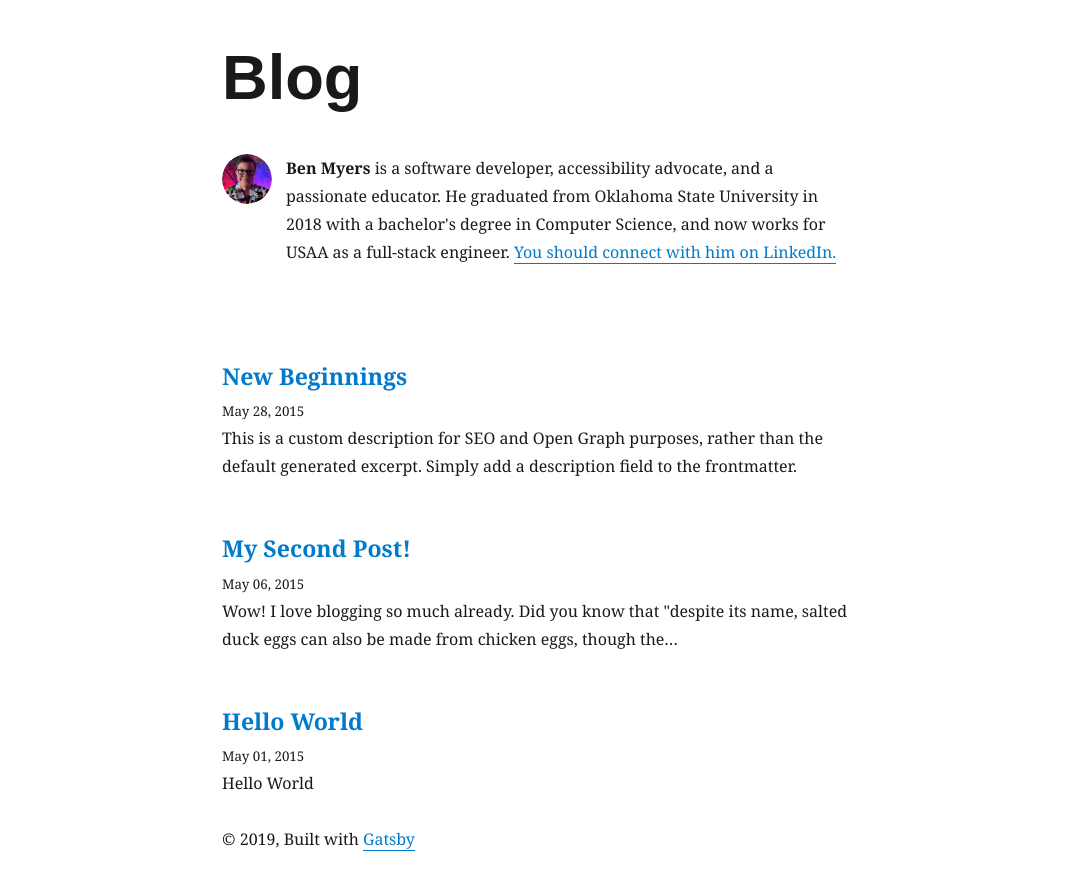
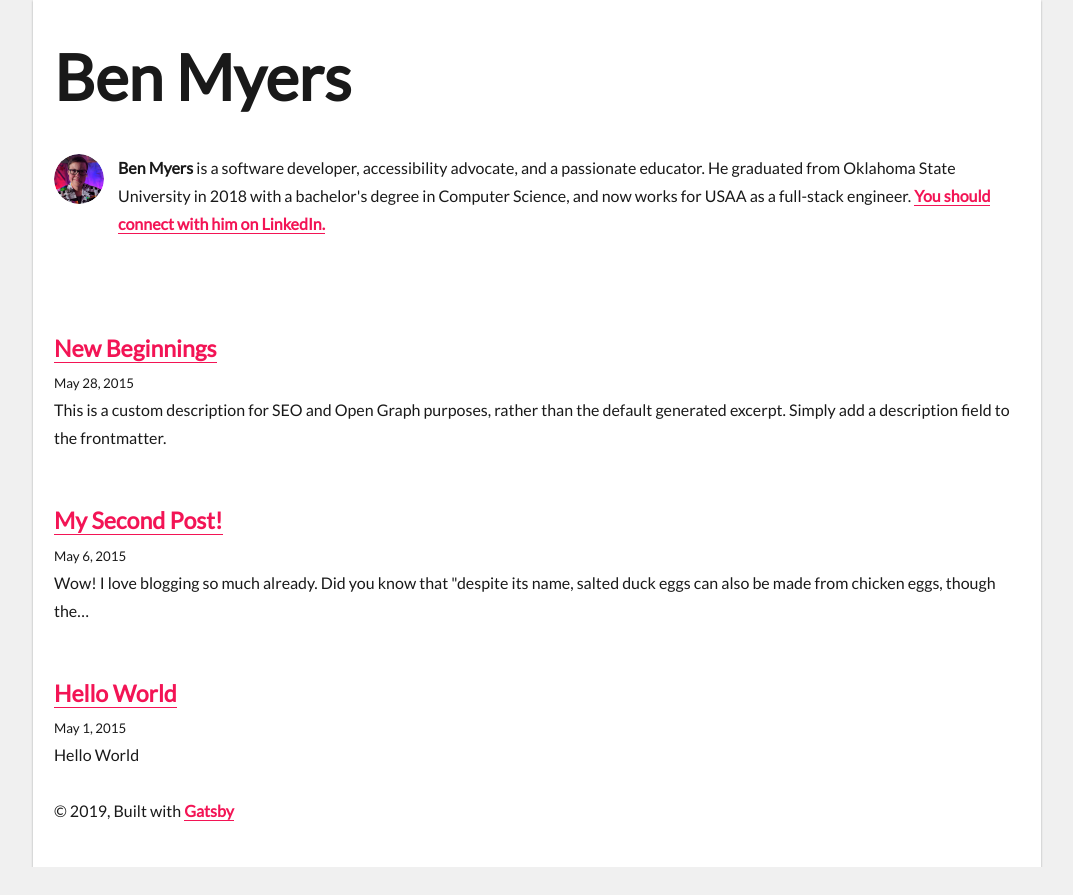
Before and after one commit to BenDMyers/blog, a Gatsby site: page / in a window 1280 px wide. Shown: the whole page, without its empty margins (103-1176 px from the left). After the commit the page ends 867 px from the top, so only its background shows below. Built offline with nearby package versions, Linux system fonts and the light colour scheme; Gatsby itself is replaced by a stand-in of ours; some packages are replaced by stand-ins of ours.

Commit message:
Layout and design tweaks

```diff
--- a/gatsby-config.js
+++ b/gatsby-config.js
@@ -1,6 +1,6 @@
 module.exports = {
 	siteMetadata: {
-		title: `Blog`,
+		title: `Ben Myers`,
 		author: `Ben Myers`,
 		description: `Thoughts on development and accessibility.`,
 		siteUrl: `https://benmyers.netlify.com/`,
@@ -10,6 +10,14 @@ module.exports = {
 		}
 	},
 	plugins: [
+		{
+			resolve: 'gatsby-plugin-web-font-loader',
+			options: {
+				google: {
+					families: ['Lato']
+				}
+			}
+		},
 		{
 			resolve: `gatsby-source-filesystem`,
 			options: {
--- a/package.json
+++ b/package.json
@@ -17,6 +17,7 @@
     "gatsby-plugin-react-helmet": "^3.1.3",
     "gatsby-plugin-sharp": "^2.2.12",
     "gatsby-plugin-typography": "^2.3.2",
+    "gatsby-plugin-web-font-loader": "^1.0.4",
     "gatsby-remark-copy-linked-files": "^2.1.6",
     "gatsby-remark-images": "^3.1.12",
     "gatsby-remark-prismjs": "^3.3.5",
@@ -25,6 +26,7 @@
     "gatsby-source-filesystem": "^2.1.9",
     "gatsby-transformer-remark": "^2.6.14",
     "gatsby-transformer-sharp": "^2.2.6",
+    "moment": "^2.24.0",
     "prismjs": "^1.17.1",
     "react": "^16.9.0",
     "react-dom": "^16.9.0",
--- /dev/null
+++ b/src/components/Layout/BlogFooter/index.js
@@ -0,0 +1,12 @@
+import React from 'react';
+
+const BlogFooter = () => {
+	return (
+		<footer>
+			© <time dateTime="YYYY">{new Date().getFullYear()}</time>, Built
+			with <a href="https://www.gatsbyjs.org">Gatsby</a>
+		</footer>
+	);
+};
+
+export default BlogFooter;
--- /dev/null
+++ b/src/components/Layout/BlogHeader/BlogHeader.css
@@ -0,0 +1,17 @@
+.blog-header {
+	font-family: 'Lato', sans-serif;
+	margin-top: 0;
+}
+
+.blog-header a {
+	box-shadow: none;
+	text-decoration: none;
+	color: inherit;
+}
+
+.blog-header a:hover {
+	box-shadow: none;
+	text-decoration: none;
+	color: #f31455;
+	font-style: initial;
+}
--- /dev/null
+++ b/src/components/Layout/BlogHeader/index.js
@@ -0,0 +1,32 @@
+import React from 'react';
+import {Link} from 'gatsby';
+
+import {rhythm, scale} from '../../../utils/typography';
+import './BlogHeader.css';
+
+const rootPath = `${__PATH_PREFIX__}/`;
+const homepageHeaderStyles = {
+	...scale(1.5),
+	marginBottom: rhythm(1.5),
+	marginTop: 0
+};
+
+const BlogHeader = ({pathname, title}) => {
+	const homepageHeader = (
+		<h1 className="blog-header" style={homepageHeaderStyles}>
+			<Link to="/">{title}</Link>
+		</h1>
+	);
+
+	const otherHeader = (
+		<h3 className="blog-header">
+			<Link to="/">{title}</Link>
+		</h3>
+	);
+
+	return (
+		<header>{pathname === rootPath ? homepageHeader : otherHeader}</header>
+	);
+};
+
+export default BlogHeader;
--- /dev/null
+++ b/src/components/Layout/Layout.css
@@ -0,0 +1,36 @@
+.layout {
+	background-color: white;
+	margin-left: auto;
+	margin-right: auto;
+	box-shadow: 0 1px 2px 0 rgba(34, 36, 38, 0.35);
+}
+
+body {
+	background-color: #f0f0f0;
+	font-family: 'Lato', 'Helvetica Neue', Arial, Helvetica, sans-serif;
+}
+
+h1,
+h2,
+h3,
+h4,
+h5,
+h6 {
+	font-family: 'Lato', 'Helvetica Neue', Arial, Helvetica, sans-serif;
+}
+
+a {
+	color: #f31455;
+	box-shadow: 0 1px 0 0 currentColor;
+	font-weight: bold;
+}
+
+a:hover,
+a:focus {
+	box-shadow: 0 0.1px 0 0 currentColor;
+	color: #c40038;
+}
+
+a:focus {
+	outline: 2px dashed rgba(196, 0, 56, 0.5);
+}
--- /dev/null
+++ b/src/components/Layout/index.js
@@ -0,0 +1,24 @@
+import React from 'react';
+
+import BlogFooter from './BlogFooter';
+import BlogHeader from './BlogHeader';
+import {rhythm} from '../../utils/typography';
+
+import './Layout.css';
+
+const layoutStyles = {
+	maxWidth: rhythm(36),
+	padding: `${rhythm(1.5)} ${rhythm(3 / 4)}`
+};
+
+const Layout = ({location, title, children}) => {
+	return (
+		<div className="layout" style={layoutStyles}>
+			<BlogHeader title={title} pathname={location.pathname} />
+			<main>{children}</main>
+			<BlogFooter />
+		</div>
+	);
+};
+
+export default Layout;
--- /dev/null
+++ b/src/components/PostSnippet/PostSnippet.css
@@ -0,0 +1,9 @@
+hr.post-snippet-divider {
+	border-color: rgba(0, 0, 0, 0.07);
+	border-width: 1px;
+	box-sizing: content-box;
+	height: 0;
+	overflow: visible;
+	font-size: 1rem;
+	background: none;
+}
--- /dev/null
+++ b/src/components/PostSnippet/index.js
@@ -0,0 +1,38 @@
+import React from 'react';
+import {Link} from 'gatsby';
+import moment from 'moment';
+
+import {rhythm} from '../../utils/typography';
+import './PostSnippet.css';
+
+const PostSnippet = ({excerpt, fields, frontmatter}) => {
+	const title = frontmatter.title || fields.slug;
+	return (
+		<article className="post-snippet">
+			<header>
+				<h3
+					className="post-snippet-title"
+					style={{
+						marginBottom: rhythm(1 / 4)
+					}}
+				>
+					<Link to={fields.slug}>{title}</Link>
+				</h3>
+				<small>
+					<time dateTime={frontmatter.date}>
+						{moment(frontmatter.date).format('LL')}
+					</time>
+				</small>
+			</header>
+			<section>
+				<p
+					dangerouslySetInnerHTML={{
+						__html: frontmatter.description || excerpt
+					}}
+				/>
+			</section>
+		</article>
+	);
+};
+
+export default PostSnippet;
--- a/src/components/bio.js
+++ b/src/components/bio.js
@@ -25,6 +25,7 @@ const Bio = () => {
 				siteMetadata {
 					author
 					social {
+						linkedin
 						twitter
 					}
 				}
--- a/src/components/layout.js
+++ /dev/null
@@ -1,75 +0,0 @@
-import React from 'react';
-import {Link} from 'gatsby';
-
-import {rhythm, scale} from '../utils/typography';
-
-class Layout extends React.Component {
-	render() {
-		const {location, title, children} = this.props;
-		const rootPath = `${__PATH_PREFIX__}/`;
-		let header;
-
-		if (location.pathname === rootPath) {
-			header = (
-				<h1
-					style={{
-						...scale(1.5),
-						marginBottom: rhythm(1.5),
-						marginTop: 0
-					}}
-				>
-					<Link
-						style={{
-							boxShadow: `none`,
-							textDecoration: `none`,
-							color: `inherit`
-						}}
-						to={`/`}
-					>
-						{title}
-					</Link>
-				</h1>
-			);
-		} else {
-			header = (
-				<h3
-					style={{
-						fontFamily: `Montserrat, sans-serif`,
-						marginTop: 0
-					}}
-				>
-					<Link
-						style={{
-							boxShadow: `none`,
-							textDecoration: `none`,
-							color: `inherit`
-						}}
-						to={`/`}
-					>
-						{title}
-					</Link>
-				</h3>
-			);
-		}
-		return (
-			<div
-				style={{
-					marginLeft: `auto`,
-					marginRight: `auto`,
-					maxWidth: rhythm(24),
-					padding: `${rhythm(1.5)} ${rhythm(3 / 4)}`
-				}}
-			>
-				<header>{header}</header>
-				<main>{children}</main>
-				<footer>
-					© {new Date().getFullYear()}, Built with
-					{` `}
-					<a href="https://www.gatsbyjs.org">Gatsby</a>
-				</footer>
-			</div>
-		);
-	}
-}
-
-export default Layout;
--- a/src/components/seo.js
+++ b/src/components/seo.js
@@ -33,7 +33,7 @@ function SEO({description, lang, meta, title}) {
 				lang
 			}}
 			title={title}
-			titleTemplate={`%s | ${site.siteMetadata.title}`}
+			titleTemplate={`%s | Ben Myers`}
 			meta={[
 				{
 					name: `description`,
--- a/src/pages/index.js
+++ b/src/pages/index.js
@@ -1,51 +1,32 @@
 import React from 'react';
-import {Link, graphql} from 'gatsby';
+import {graphql} from 'gatsby';
 
 import Bio from '../components/bio';
-import Layout from '../components/layout';
+import Layout from '../components/Layout';
 import SEO from '../components/seo';
-import {rhythm} from '../utils/typography';
+import PostSnippet from '../components/PostSnippet';
 
 const BlogIndex = (props) => {
 	const {data} = props;
 	const siteTitle = data.site.siteMetadata.title;
 	const posts = data.allMarkdownRemark.edges;
+	const snippets = posts.map(({node}, index, {length}) => {
+		const snippet = <PostSnippet key={node.fields.slug} {...node} />;
+		return index < length - 1 ? (
+			<React.Fragment key={node.fields.slug}>
+				{snippet}
+				<hr className="post-snippet-divider" />
+			</React.Fragment>
+		) : (
+			snippet
+		);
+	}, []);
 
 	return (
 		<Layout location={props.location} title={siteTitle}>
 			<SEO title="Posts" />
 			<Bio />
-			{posts.map(({node}) => {
-				const title = node.frontmatter.title || node.fields.slug;
-				return (
-					<article key={node.fields.slug}>
-						<header>
-							<h3
-								style={{
-									marginBottom: rhythm(1 / 4)
-								}}
-							>
-								<Link
-									style={{boxShadow: `none`}}
-									to={node.fields.slug}
-								>
-									{title}
-								</Link>
-							</h3>
-							<small>{node.frontmatter.date}</small>
-						</header>
-						<section>
-							<p
-								dangerouslySetInnerHTML={{
-									__html:
-										node.frontmatter.description ||
-										node.excerpt
-								}}
-							/>
-						</section>
-					</article>
-				);
-			})}
+			{snippets}
 		</Layout>
 	);
 };
@@ -67,7 +48,7 @@ export const pageQuery = graphql`
 						slug
 					}
 					frontmatter {
-						date(formatString: "MMMM DD, YYYY")
+						date(formatString: "YYYY-MM-DD")
 						title
 						description
 					}
```
Also changed, not shown: src/components/PostHeader/PostHeader.css (added, +17 -0 lines), src/components/PostHeader/cover.js (added, +8 -0 lines), src/components/PostHeader/index.js (added, +29 -0 lines), src/templates/blog-post.js (+4 -20 lines), 1 other file.
